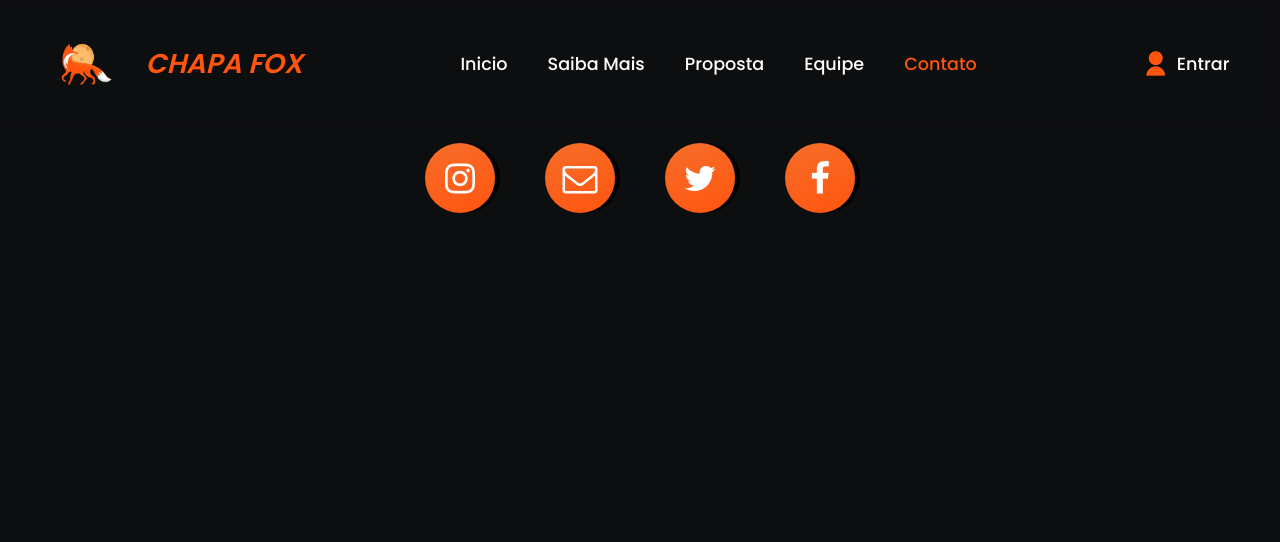
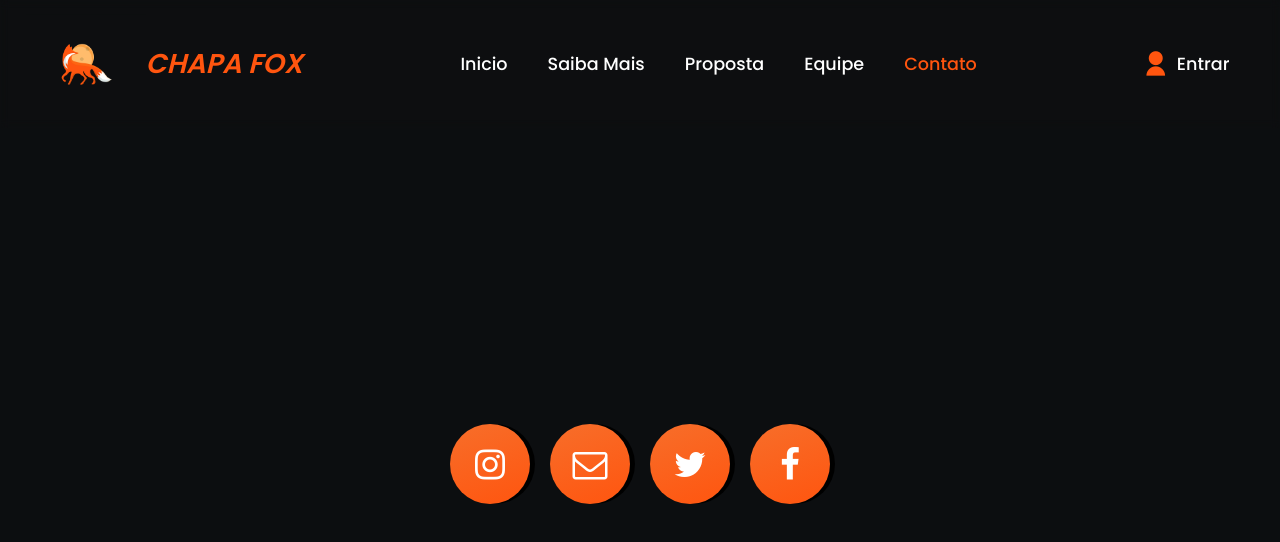
Before and after one commit to Pozelli0712/chapa-fox, a plain HTML site: page Pag-Contato/Contato.html in a window 1280 px wide. Drawn offline with nearby package versions, Linux system fonts and the light colour scheme.

Commit message:
Atualização Contato

```diff
--- a/Pag-Contato/Contato.css
+++ b/Pag-Contato/Contato.css
@@ -147,7 +147,9 @@ main {
 }
 
 
-
+main{
+	height: 100vh;
+}
 
 #CHAPA {
     flex: none;
@@ -160,7 +162,8 @@ main {
     display: flex;
     justify-content: center;
     list-style: none;
-	bottom: 50%;
+	height: 100%;
+	align-items: center;
 }
 .social-icons li
 {
@@ -169,8 +172,8 @@ main {
 .social-icons li a
 {
     font-size: 35px;
-    height: 100px;
-    width: 100px;
+    height: 80px;
+    width: 80px;
     border-radius: 50%;
     display: flex;
     align-items: center;
@@ -193,8 +196,8 @@ main {
     content: '';
     position: absolute;
     z-index: -1;
-    height: 70px;
-    width: 70px;
+    height: 80px;
+    width: 80px;
     border-radius: 50%;
     background: linear-gradient(340deg, var(--main-color), #f76e2a);
     transform: scale(1);
@@ -206,6 +209,5 @@ main {
 }
 
 .Redes-Sociais {
-	margin: 0 auto;
-
+	height: 100%;
 }
--- a/Pag-Contato/Contato.html
+++ b/Pag-Contato/Contato.html
@@ -38,7 +38,7 @@
 
 	<main>
 
-		<div class="Redes Sociais">
+		<div class="Redes-Sociais">
 		<ul class="social-icons">
 			<div class="Icone-Insta">
 			<li>
```
